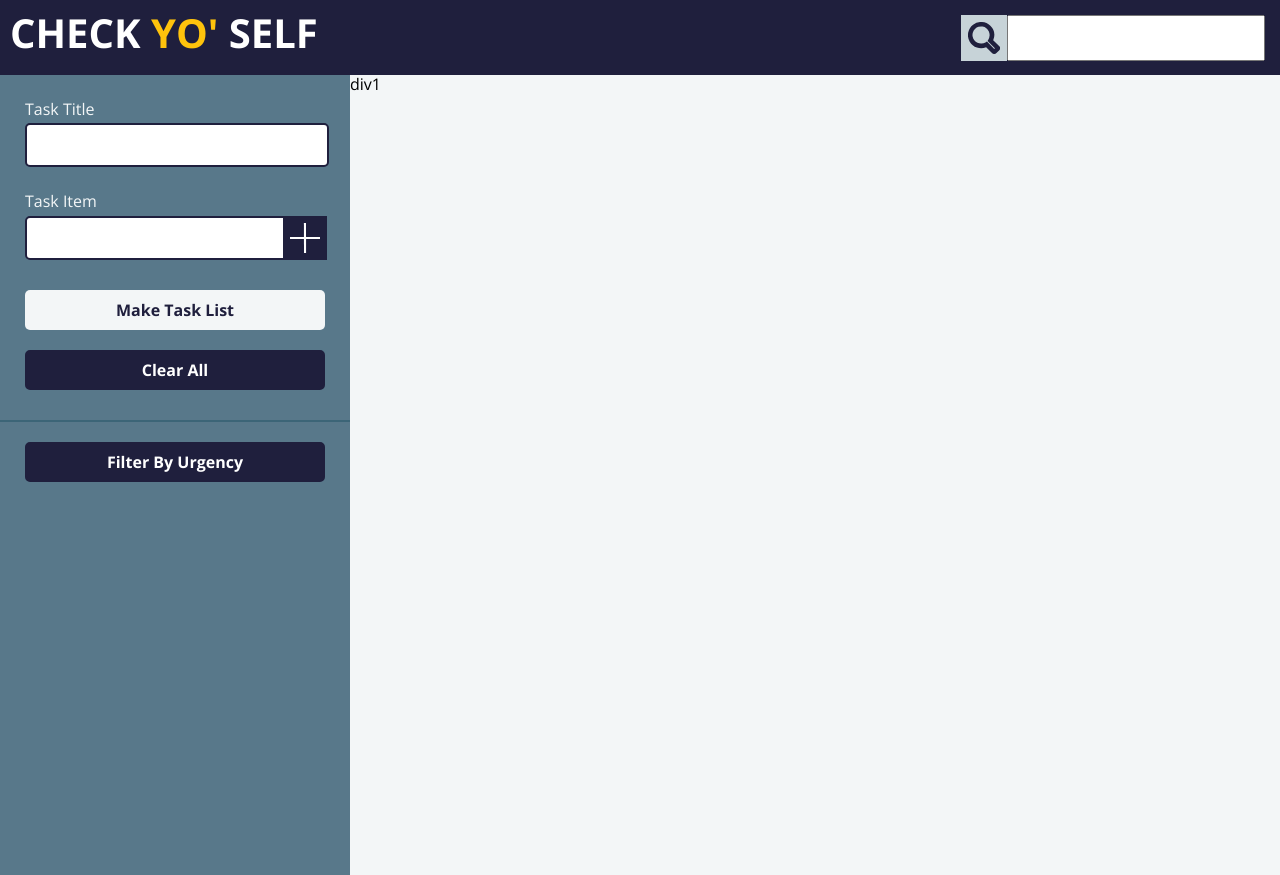
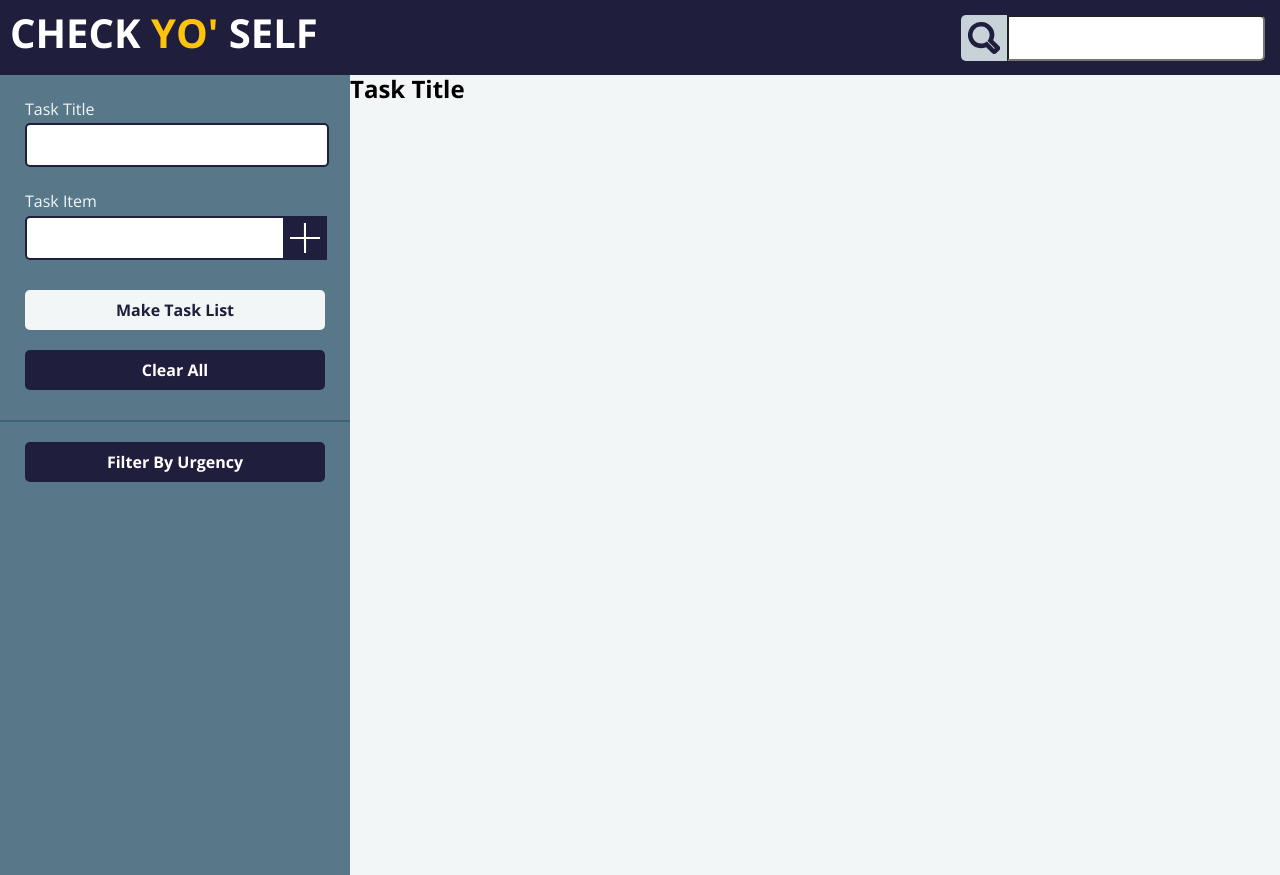
Before and after one commit to djavanm/CheckYoSelf, a plain HTML site: page index.html in a window 1280 px wide. Drawn offline with nearby package versions, Linux system fonts and the light colour scheme.

Commit message:
Fix CSS styling within the search button

```diff
--- a/index.html
+++ b/index.html
@@ -27,14 +27,19 @@
           <input class="side__input side__input--title" id="side__input--title">
           <label class="side__label" for="side__input--task">Task Item</label>
           <input class="side__input side__input--task" id="side__input--task">
-          <img class="side__input--task-icon" src="images/plus.svg" alt="add a task with this icon">
+          <img class="side__input--task-icon" src="images/plus.svg" alt="add a task after clicking this icon">
           <input class="side__input side__input--save" id="side__input--save" type="button" value="Make Task List" disabled="true">
           <input class="side__input side__input--clear" type="button" value="Clear All">
       </form>
       <input class="side__input side__input--filter" type="button" value="Filter By Urgency">
   </nav>
   <main class="main">
-    <div>div1</div>
+    <article class="main__task--card" data-id="">
+      <header>
+          <h2 class="main__task--title">Task Title</h1>
+
+      </header>
+    </article>
   </main>
 </body>
 <script src="todo-list.js"></script>
--- a/style.css
+++ b/style.css
@@ -31,7 +31,7 @@ body {
     color: #FFC30C;
 }
 
-.header__nav{
+.header__nav {
     height: 32px;
     display: flex;
     justify-content: space-between;
@@ -48,11 +48,13 @@ body {
     background: #c7d3d8;
     margin-right: -4px;
     margin-top: -3px;
+    border-radius: 5px 0px 0px 5px;
 }
 
 .header__input--search {
     height: 40px;
     width: 250px;
+    border-radius: 0px 5px 5px 0px;
 }
 
 /***********Side Nav***********/
@@ -129,8 +131,15 @@ input[type="button"]:disabled {
     border: none;
 }
 
-/***********Side Nav***********/
+/***********Main Section***********/
+
 .main {
+  margin: 0px;
   background-color: #F3F6F7;
   height: 100vh;
 }
+
+h2 {
+    margin: 0px;
+    padding: 0px;
+}
```
